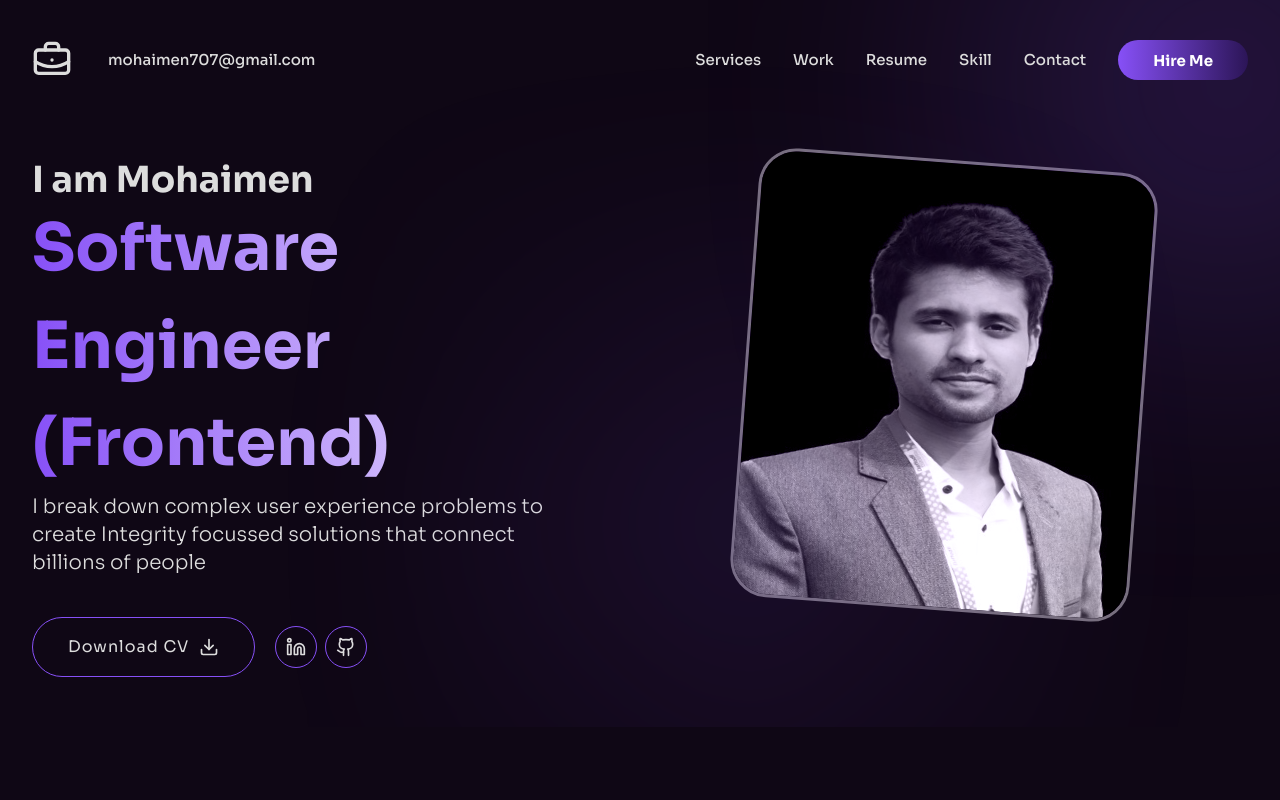
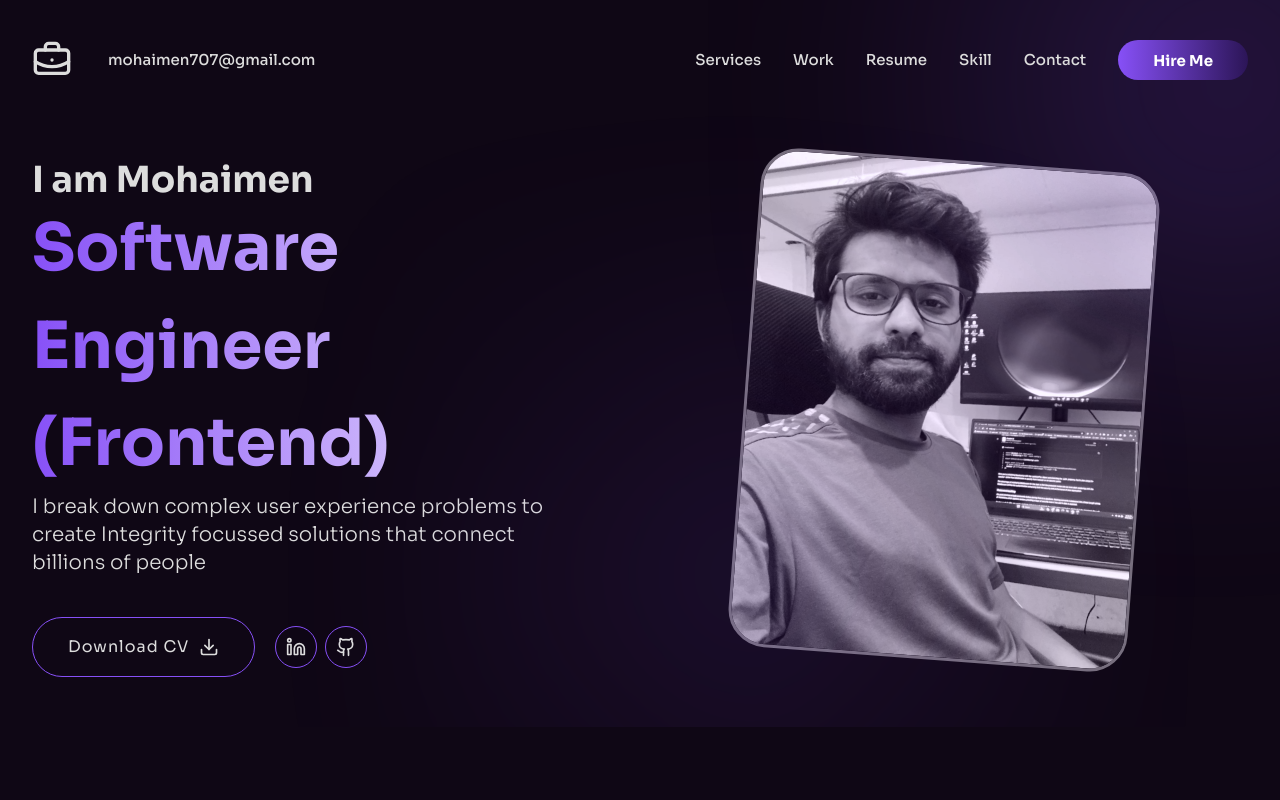
Before and after one commit to mohaimenkhalid/personal-portfolio-nuxt3, a Nuxt app: page / in a window 1280 px wide. Shown: the top 800 px of the page. Built offline with nearby package versions, Linux system fonts and the light colour scheme.

Commit message:
update hero section profile image

```diff
--- a/components/hero.vue
+++ b/components/hero.vue
@@ -11,7 +11,7 @@ import { Download, Linkedin, Github } from 'lucide-vue-next';
           <h1 class="hero-title bg-clip text-[32px] md:text-[65px]">Software Engineer <br /> <span>(Frontend)</span></h1>
           <div class="w-full block md:hidden my-6">
             <div class="hero-image">
-              <img class="!w-[250px] !h-[300px]" src="../assets/image/mohaimen_dark.jpg"  alt="mohaimen-img" />
+              <img class="!w-[250px] !h-[300px]" src="../assets/image/mohaimen_desk.webp"  alt="mohaimen-img" />
             </div>
           </div>
           <p class="hero-lead">
@@ -35,7 +35,7 @@ import { Download, Linkedin, Github } from 'lucide-vue-next';
         </div>
         <div class="w-full md:w-1/2 hidden md:block">
           <div class="hero-image">
-            <img src="../assets/image/mohaimen_dark.jpg"  alt="mohaimen-img" />
+            <img src="../assets/image/mohaimen_desk.webp"  alt="mohaimen-img" />
           </div>
         </div>
       </div>
@@ -83,7 +83,7 @@ import { Download, Linkedin, Github } from 'lucide-vue-next';
 
 .hero-image img {
   width: 400px;
-  height: 450px;
+  height: 500px;
   border: 3px solid var(--tj-theme-primary);
   border-radius: 38px;
   -webkit-transform: rotate(4.29deg);
```
Also changed, not shown: assets/image/mohaimen_desk.webp (added).
